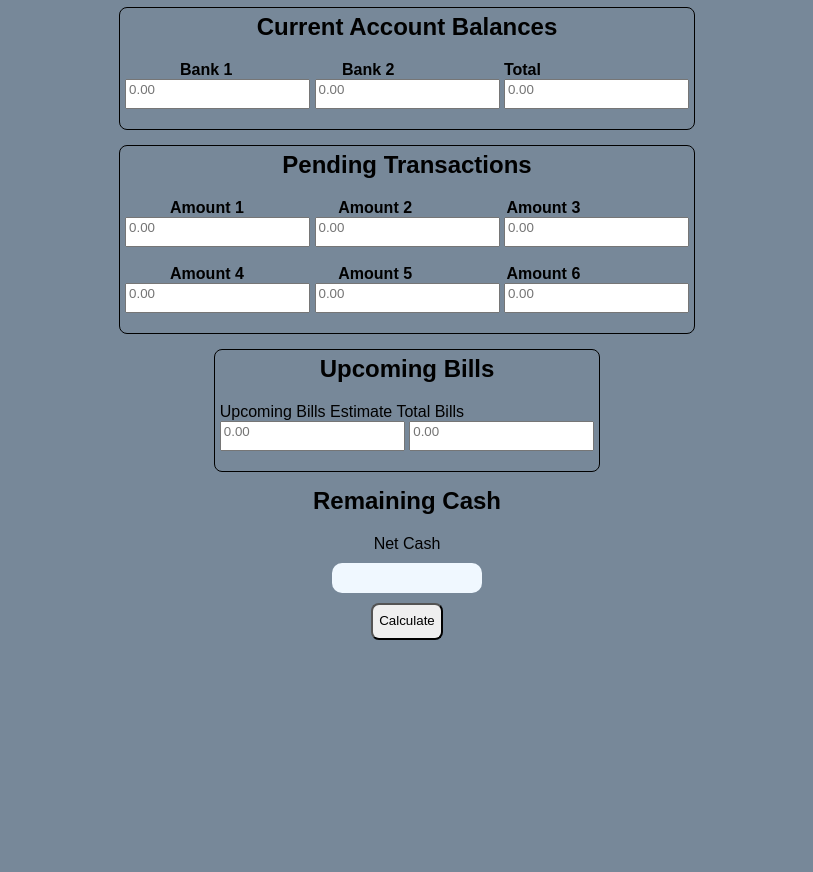
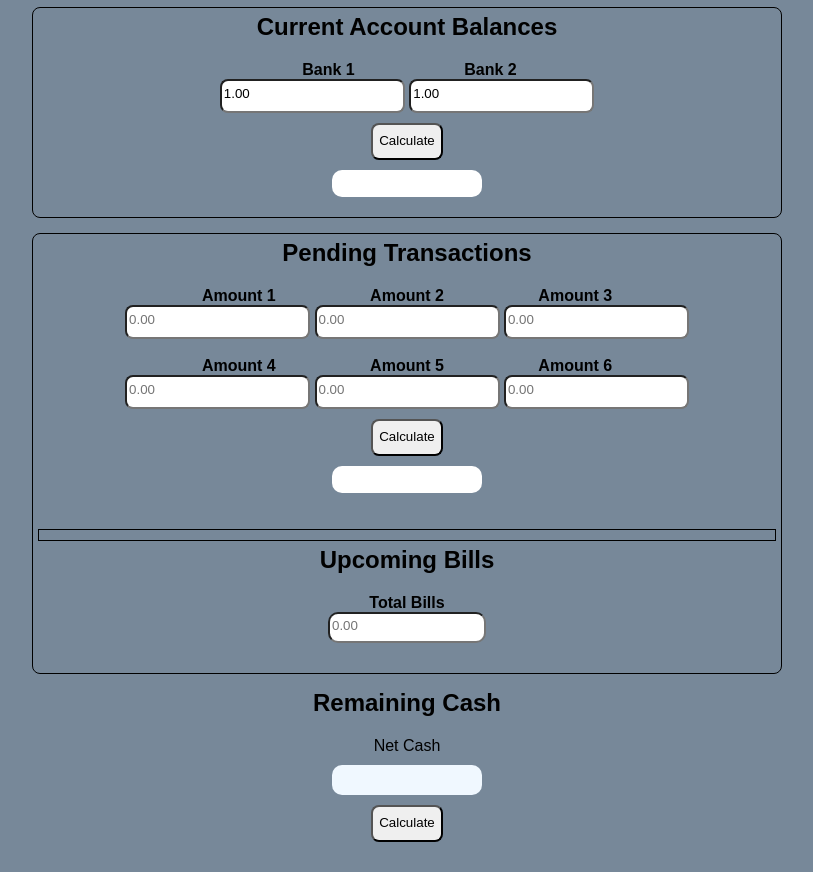
Before and after one commit to cbyzz24/Bottom_Line_Calc, a plain HTML site: page index.html in a window 1280 px wide. Shown: the part 60-932 px from the top of the page, without its empty margins (233-1046 px from the left). Before the commit the page ends 800 px from the top, so only its background shows below. Drawn offline with Linux system fonts and the light colour scheme.

Commit message:
Added calc button functionality

```diff
--- a/index.html
+++ b/index.html
@@ -12,15 +12,15 @@
     <div class="section1">
         <h2>Current Account Balances</h2>
         <label class="bankLabel" for="">Bank 1</label>
-        <label class="bankLabel" for="">Bank 2</label>
-        <label class="bankLabel" for="">Total</label> <br>
-        <input class="amt" id="bank1Balance" type="number" placeholder="0.00" >
-        <input class="amt" id="bank2Balance" type="number" placeholder="0.00" >
-        <input class="amt" id="bank3Balance" type="number" placeholder="0.00" >
+        <label class="bankLabel" for="">Bank 2</label> <br>
+        <input class="amt" id="bank1Balance" type="number" value="1.00" >
+        <input class="amt" id="bank2Balance" type="number" value="1.00" > <br>
+        <input id="bankBtn" type="button" value="Calculate" onclick="calcBankBal()" >
+        <div id="bankTotalDisplay" type="number" ></div>
     </div>
 
 
-    <span class="section2">
+    <div class="section2">
         <h2>Pending Transactions</h2>
         <label class="transLabel" for="number">Amount 1</label>
         <label class="transLabel" for="number">Amount 2</label>
@@ -33,17 +33,26 @@
         <label class="transLabel" for="number">Amount 6</label> <br>
         <input class="amt" id="transAmt4" type="number" placeholder="0.00">
         <input class="amt" id="transAmt5" type="number" placeholder="0.00">
-        <input class="amt" id="transAmt6" type="number" placeholder="0.00">
-    </span>
+        <input class="amt" id="transAmt6" type="number" placeholder="0.00"> <br>
+        <input id="transBtn" type="button" value="Calculate" onclick="calcTransTotal()" > <br>
+        <div id="transTotalDisplay" type="number" ></div><br> <br>
+        <hr class="solid">
+        <div class="section2b">
+            <h2>Upcoming Bills</h2>
+            <!-- <label class="upcomingLabel" for="">Upcoming Bills Estimate</label>         -->
+            <label class="upcomingLabel" for="">Total Bills</label> <br>
+            <!-- <input class="amt" id="upcmgAmt" type="number" placeholder="0.00"> -->
+            <input  id="totalUpcmgAmt" type="number" placeholder="0.00">
+        </div>
+
+    </div>
 
 
-    <span class="section3">
+    <!-- <div class="section3">
         <h2>Upcoming Bills</h2>
-        <label class="upcomingLabel" for="">Upcoming Bills Estimate</label>
         <label class="upcomingLabel" for="">Total Bills</label> <br>
-        <input class="amt" id="upcmgAmt" type="number" placeholder="0.00">
         <input class="amt" id="totalUpcmgAmt" type="number" placeholder="0.00">
-    </span>
+    </div> -->
 
 
     <div class="section4"></div>
--- a/main.js
+++ b/main.js
@@ -1,5 +1,56 @@
+function calcBankBal(){
+    const bank1 = document.getElementById("bank1Balance").value;
+    const bank2 = document.getElementById('bank2Balance').value;
+    const bankCalcBtn = document.getElementById("bankBtn");
+    const bankDisplay = document.getElementById("bankTotalDisplay");
+    let bank1amt = Number(bank1);
+    let bank2amt = Number(bank2);
+    bankDisplay.textContent = bank1amt + bank2amt;
+}
+
+function calcTransTotal(){
+    const transAmt1 = document.getElementById("transAmt1").value;
+    const transAmt2 = document.getElementById("transAmt2").value;
+    const transAmt3 = document.getElementById("transAmt3").value;
+    const transAmt4 = document.getElementById("transAmt4").value;
+    const transAmt5 = document.getElementById("transAmt5").value;
+    const transAmt6 = document.getElementById("transAmt6").value;
+    const transBtn = document.getElementById("transBtn");
+    const transTotalDisplay = document.getElementById("transTotalDisplay");
+    let tAmount1 = Number(transAmt1);
+    let tAmount2 = Number(transAmt2);
+    let tAmount3 = Number(transAmt3);
+    let tAmount4 = Number(transAmt4);
+    let tAmount5 = Number(transAmt5);
+    let tAmount6 = Number(transAmt6);
+
+    transTotalDisplay.textContent = tAmount1 + tAmount2 + tAmount3 + tAmount4 + tAmount5 + tAmount6;
+}
 
 
 function calcNetCash(){
-
+    const bank1 = document.getElementById("bank1Balance").value;
+    const bank2 = document.getElementById('bank2Balance').value;
+    const bankCalcBtn = document.getElementById("bankBtn");
+    const bankDisplay = document.getElementById("bankTotalDisplay");
+    let bank1amt = Number(bank1);
+    let bank2amt = Number(bank2);
+    const transAmt1 = document.getElementById("transAmt1").value;
+    const transAmt2 = document.getElementById("transAmt2").value;
+    const transAmt3 = document.getElementById("transAmt3").value;
+    const transAmt4 = document.getElementById("transAmt4").value;
+    const transAmt5 = document.getElementById("transAmt5").value;
+    const transAmt6 = document.getElementById("transAmt6").value;
+    const transBtn = document.getElementById("transBtn");
+    const transTotalDisplay = document.getElementById("transTotalDisplay");
+    let tAmount1 = Number(transAmt1);
+    let tAmount2 = Number(transAmt2);
+    let tAmount3 = Number(transAmt3);
+    let tAmount4 = Number(transAmt4);
+    let tAmount5 = Number(transAmt5);
+    let tAmount6 = Number(transAmt6);
+    const totalUpcmgAmt = document.getElementById("totalUpcmgAmt").value;
+    const netCashDisplay = document.getElementById("netCashDisplay");
+    let totalUcAmt = Number(totalUpcmgAmt);
+    netCashDisplay.textContent = (bank1amt + bank2amt) - (tAmount1 + tAmount2 + tAmount3 + tAmount4 + tAmount5 + tAmount6 + totalUcAmt);
 }
--- a/style.css
+++ b/style.css
@@ -8,8 +8,11 @@ body{
     background-color: lightslategray;
     display: flex;
     flex-direction: column;
-    /* justify-content: center; */
-    align-items: center;
+    justify-content: center;
+    /* align-items: center; */
+    text-align: center;
+    max-width: 750px;
+    margin: auto;
 }
 
 h1{
@@ -42,8 +45,35 @@ h2{
 
 }
 
+.amt{
+    border-radius: 8px;
+    background-color: white;
+    padding-top: 5px;
+
+}
+
+#bankTotalDisplay{
+    margin: auto;
+    background-color: white;
+    width: 150px;
+    height: 12px;
+    border-radius: 10px;
+    padding-top: 5px;
+}
+
+#bankBtn{
+    margin-top: 10px;
+    margin-bottom: 10px;
+    /* margin-left: 155px;
+    margin-right: 5px; */
+    padding-top: 8px;
+    border-radius: 8px;
+}
+
 .section2{
     margin-top: 15px;
+    /* margin-left: 10px;
+    margin-right: 10px; */
     border: 1px solid black;
     border-radius: 8px;
     padding-left: 5px;
@@ -60,17 +90,62 @@ h2{
     font-weight: bold;
 }
 
-.section3{
+#transTotalDisplay{
+    margin: auto;
+    background-color: white;
+    width: 150px;
+    height: 12px;
+    border-radius: 10px;
+    padding-top: 5px;
+}
+
+
+#transBtn{
+    margin-top: 10px;
+    margin-bottom: 10px;
+    /* margin-left: 185px;
+    margin-right: 5px; */
+    padding-top: 8px;
+    border-radius: 8px;
+}
+
+hr.solid{
+    border: .25px solid black;
+}
+
+.section2b{
+    justify-content: center;
+}
+
+.upcomingLabel{
+    font-size: 1.0em;
+    font-size: 1.0em;
+    font-weight: bold;
+    /* margin-left: 250px; */
+}
+
+#totalUpcmgAmt{
+    margin: auto;
+    background-color: white;
+    width: 150px;
+    height: 12px;
+    border-radius: 10px;
+    padding-top: 5px;
+}
+
+
+
+/* .section3{
     margin-top: 15px;
     border: 1px solid black;
     border-radius: 8px;
     padding-left: 5px;
     padding-right: 5px;
     padding-bottom: 20px;
-}
+} */
 
 #netCashDisplay{
-    margin-top: 0px;
+    margin: auto;
     background-color: aliceblue;
     width: 150px;
     height: 20px;
```
